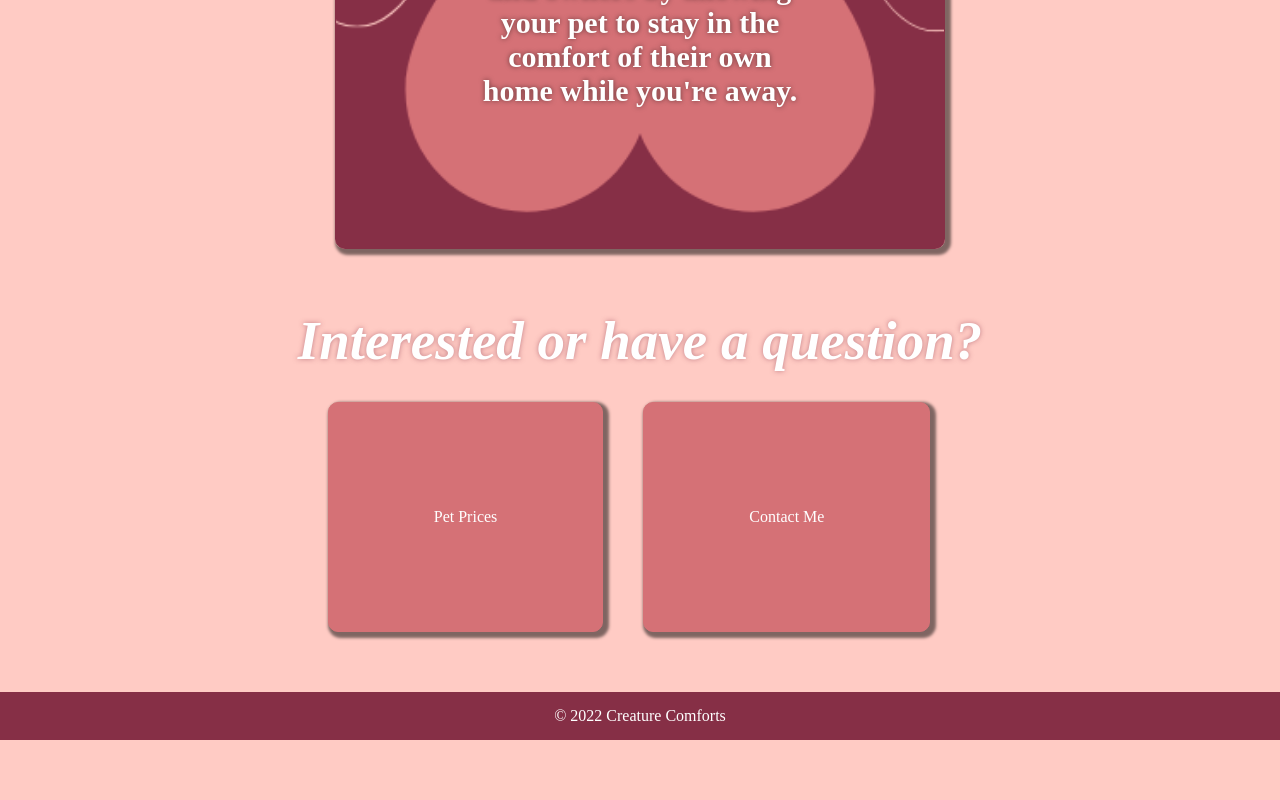
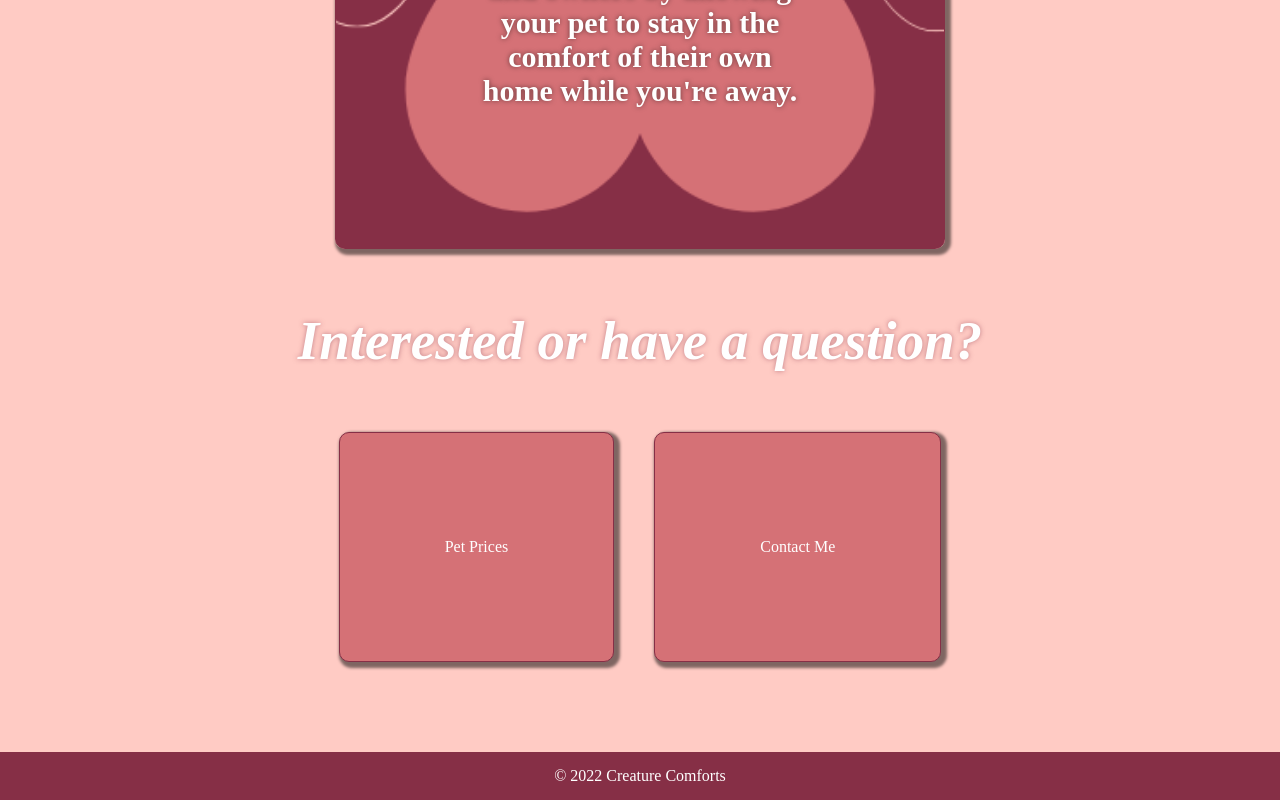
Before and after one commit to klynmc/cc, a React (Create React App) app in the folder client/: page / in a window 1280 px wide. Shown: the part 1368-2168 px from the top of the page. Before the commit the page ends 2108 px from the top, so only its background shows below. Built offline with nearby package versions, Linux system fonts and the light colour scheme.

Commit message:
update home's css

```diff
--- a/client/src/components/Home/home.css
+++ b/client/src/components/Home/home.css
@@ -42,7 +42,6 @@
     text-align: center;
     margin: 60px;
     width: 50%;
-    height: 50%;
     text-shadow: 0 0 5px rgba(0, 0, 0, 0.5);
     padding: 80px;
     border-radius: 10px;
@@ -87,20 +86,29 @@
     flex-direction: row;
     align-items: center;
     text-align: center;
+    margin: 30px;
     padding: 10px;
+
 }
 
-.section1, .section2, .section3 {
-    display: flex;
+.section2, .section3 {
+    /* display: flex;
     flex-direction: row;
-    align-items: center;
+    align-items: center; */
     margin: 20px;
-    border: 1px solid #d57176;
+    border: 1px solid #862F46;
     padding: 105px;
     border-radius: 10px;
+    /* box-shadow: #862F46 3px 3px 3px 3px; */
     box-shadow: rgba(0, 0, 0, 0.5) 3px 3px 3px 3px;
     /* background-color: #7E9181;  #e3e6e0*/
     background-color: #d57176;
+
+}
+
+.section2:hover, .section3:hover {
+    background-color: #862F46;
+    border: 1px solid #d57176;
 }
 
 .links h2 {
--- a/client/src/components/Home/index.js
+++ b/client/src/components/Home/index.js
@@ -33,16 +33,16 @@ const Home = () => {
             <div className="links">
                 <h2>Interested or have a question?</h2>
                 <div className="sections">
-                    <section className="section2">
                     <NavLink to="/prices">
+                        <div className="section2">
                         Pet Prices
+                        </div>
                     </NavLink>
-                    </section>
-                    <section className="section3">
                     <NavLink to="/contact">
+                        <div className="section3">
                         Contact Me
+                        </div>
                     </NavLink>
-                    </section>
                 </div>
             </div>
         </div>
```
Lines whose indentation alone changed are shown as unchanged.
